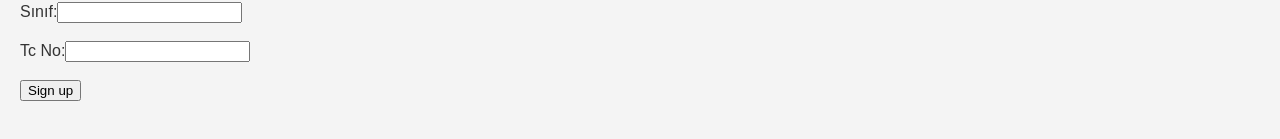
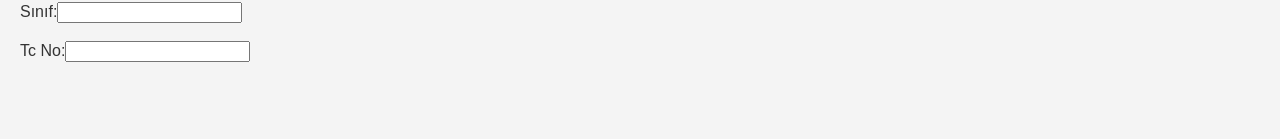
Before and after one commit to beratdimen/ogrenciKayitNext, a Next.js app: page /register in a window 1280 px wide. Shown: the part 359-498 px from the top of the page. Built offline with nearby package versions, Linux system fonts and the light colour scheme.

Commit message:
yayına hatası .env.local sayfası düzeltildi

```diff
--- a/app/register/page.jsx
+++ b/app/register/page.jsx
@@ -1,5 +1,3 @@
-import { signup } from "@/api/user";
-
 export default function RegisterPage() {
   return (
     <form>
@@ -73,7 +71,6 @@ export default function RegisterPage() {
       </label>
       <br />
       <br />
-      <button formAction={signup}>Sign up</button>
     </form>
   );
 }
```
Also changed, not shown: 2 other files (tests, documents, lock files or other folders).
